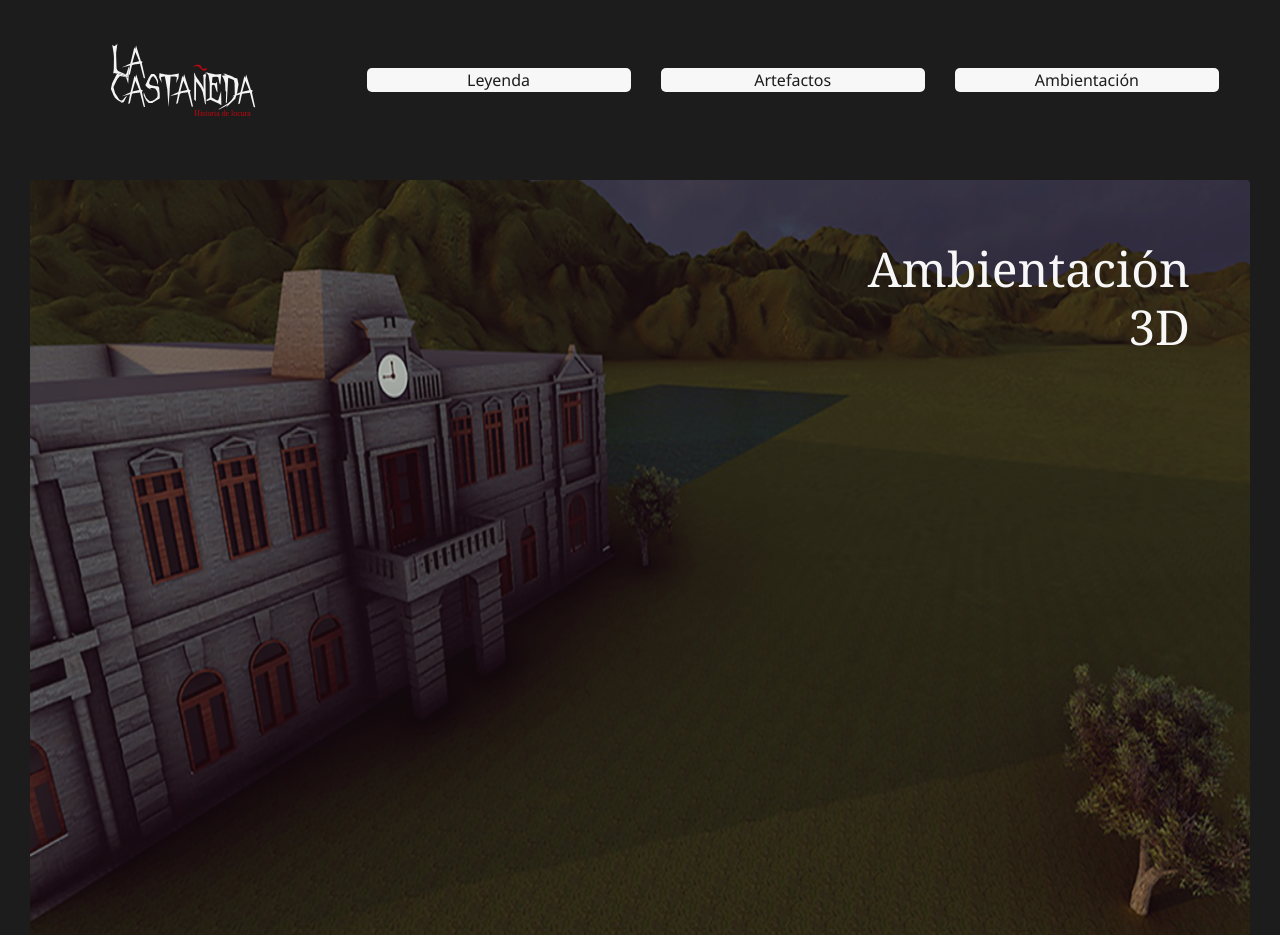
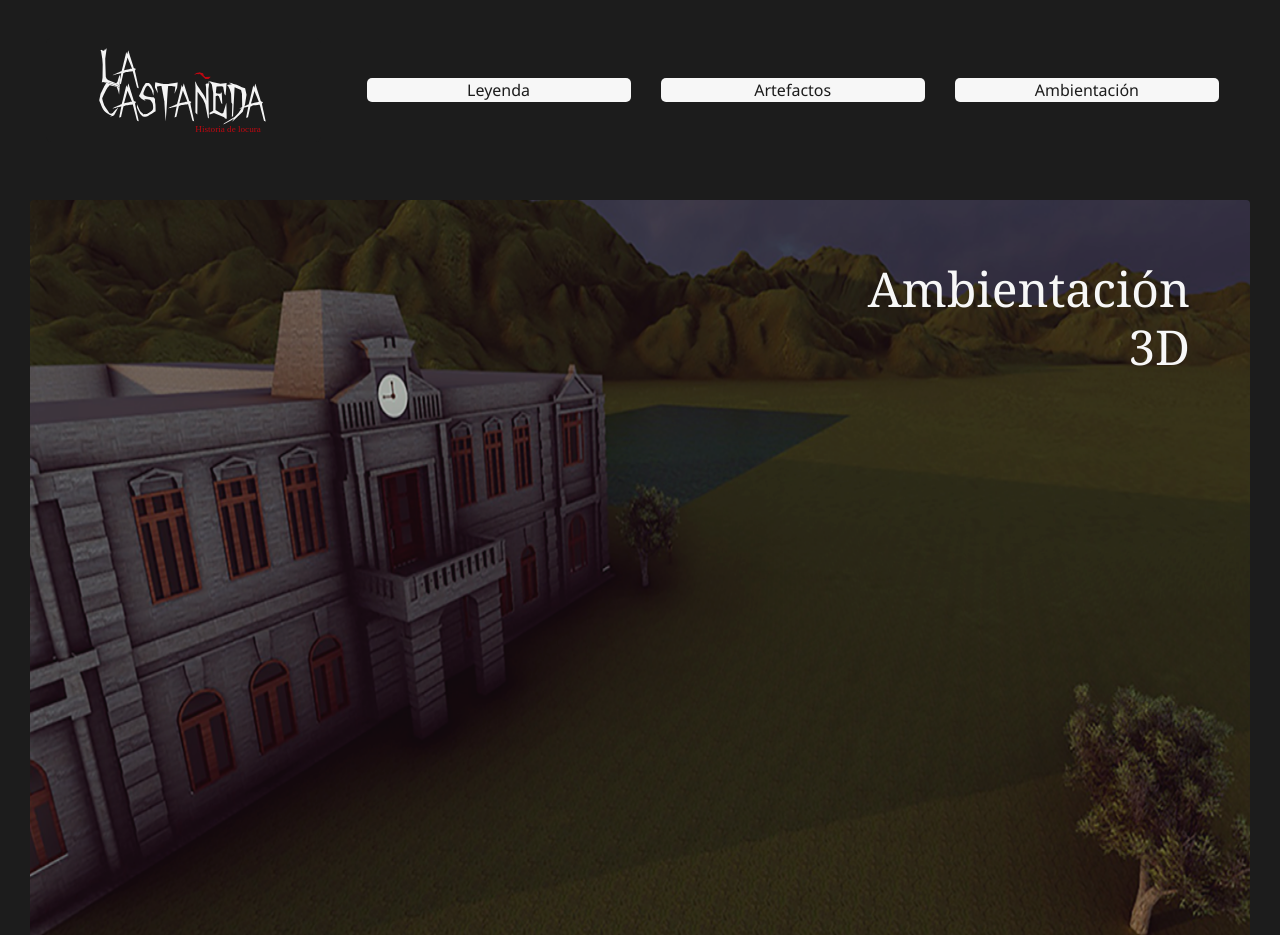
Before and after one commit to WolfWolf5/Web, a plain HTML site: page index.html in a window 1280 px wide. Shown: the top 935 px of the page. Drawn offline with nearby package versions, Linux system fonts and the light colour scheme.

Commit message:
Update app.css

```diff
--- a/Css/app.css
+++ b/Css/app.css
@@ -101,7 +101,7 @@ nav ul il a {
 
 
 header {
-    height: 160px;
+    height: 180px;
     position: fixed;
     top: 0;
     overflow: hidden;
```
